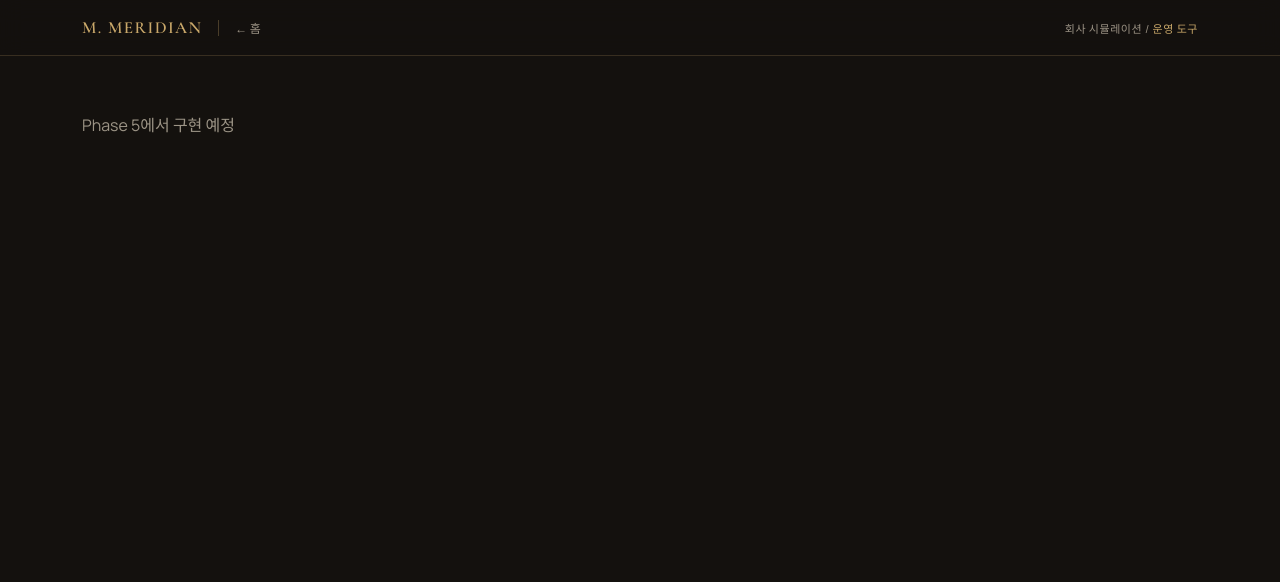
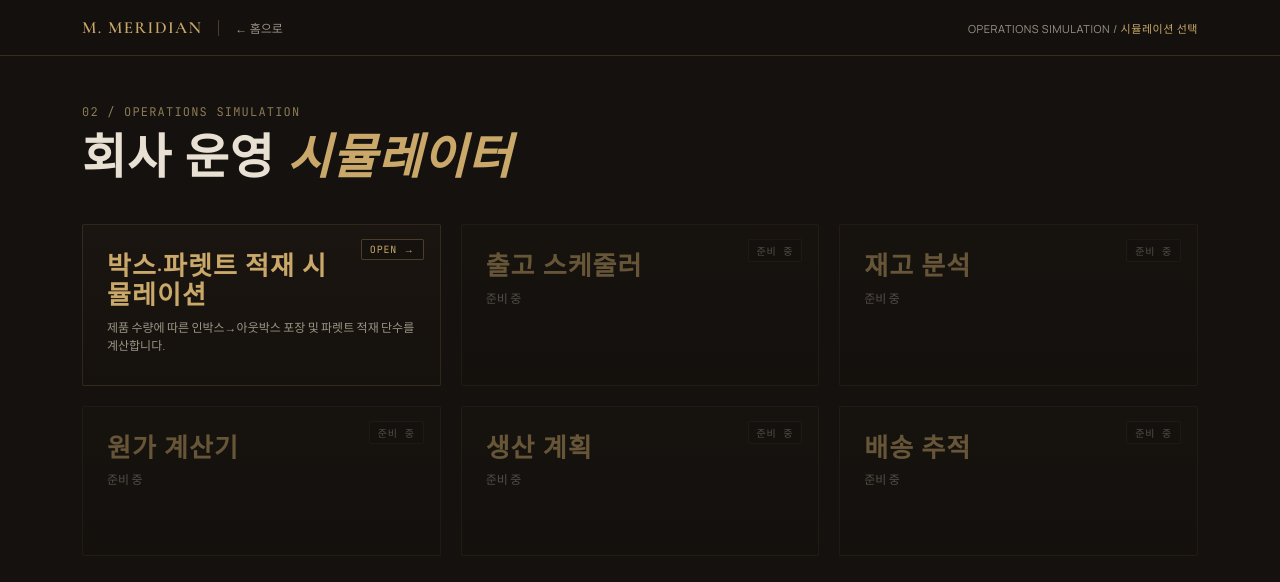
Before and after one commit to lvhh0x/lvhh, a Next.js app: page /company in a window 1280 px wide. Shown: the top 582 px of the page. Built offline with nearby package versions, Linux system fonts and the light colour scheme.

Commit message:
Phase 5 Step 1-C: 회사 시뮬레이션 목록 화면 (CompanyTile + /company 6타일 그리드)

```diff
--- a/app/company/page.tsx
+++ b/app/company/page.tsx
@@ -1,22 +1,86 @@
-// 회사 시뮬레이션 리스트 페이지
-// Phase 5 (FE-05, FE-06)에서 완성
+// FE-05 — 회사 시뮬레이션 선택 화면 (Server Component)
+// 그리드는 lib/company/tiles.ts(COMPANY_TILES) 단일 소스가 구동.
+import type { Metadata } from 'next';
+import { COMPANY_TILES } from '@/lib/company/tiles';
+import InnerHeader from '@/components/layout/InnerHeader';
+import CompanyTile from '@/components/company/CompanyTile';
 
-import InnerHeader from '@/components/layout/InnerHeader';
+export const metadata: Metadata = {
+  title: 'Operations Simulation — MERIDIAN',
+};
 
-export default function CompanyListPage() {
+export default async function CompanyPage() {
+  const tiles = COMPANY_TILES;
+
   return (
     <>
+      <style>{`
+        .sim-tile:hover { border-color: #C9A86A !important; }
+        .company-grid {
+          display: grid;
+          grid-template-columns: repeat(3, 1fr);
+          gap: 20px;
+        }
+        @media (max-width: 900px) {
+          .company-grid { grid-template-columns: repeat(2, 1fr); }
+        }
+        @media (max-width: 600px) {
+          .company-grid { grid-template-columns: 1fr; }
+        }
+      `}</style>
+
       <InnerHeader
-        backLabel="홈"
+        backLabel="홈으로"
         backHref="/"
-        crumbA="회사 시뮬레이션"
-        crumbB="운영 도구"
+        crumbA="OPERATIONS SIMULATION"
+        crumbB="시뮬레이션 선택"
       />
-      <main style={{ maxWidth: '1180px', margin: '0 auto', padding: '40px 32px' }}>
-        <p style={{ color: '#9C9486', fontFamily: 'var(--font-manrope), sans-serif' }}>
-          Phase 5에서 구현 예정
-        </p>
-      </main>
+
+      <div
+        style={{
+          maxWidth: '1180px',
+          margin: '0 auto',
+          padding: '48px 32px',
+        }}
+      >
+        {/* 페이지 타이틀 (FE-05 원본 헤더) */}
+        <div style={{ marginBottom: '40px' }}>
+          <div
+            style={{
+              fontFamily: 'var(--font-jetbrains-mono), monospace',
+              fontSize: '12px',
+              letterSpacing: '0.1em',
+              color: '#8c7a55',
+              marginBottom: '14px',
+            }}
+          >
+            02 / OPERATIONS SIMULATION
+          </div>
+          <h1
+            style={{
+              fontFamily: 'var(--font-cormorant), serif',
+              fontSize: '48px',
+              fontWeight: 600,
+              color: '#E8E0D2',
+              letterSpacing: '0.02em',
+              lineHeight: 1.05,
+              margin: 0,
+            }}
+          >
+            회사 운영{' '}
+            <span style={{ fontStyle: 'italic', color: '#C9A86A' }}>
+              시뮬레이터
+            </span>
+          </h1>
+        </div>
+
+        {/* 시뮬레이션 타일 그리드 */}
+        <div className="company-grid">
+          {tiles.map((tile) => (
+            <CompanyTile key={tile.id} tile={tile} />
+          ))}
+        </div>
+      </div>
     </>
   );
 }
--- /dev/null
+++ b/components/company/CompanyTile.tsx
@@ -0,0 +1,109 @@
+// 회사 시뮬레이션 타입 타일 (Server Component)
+// 주식 SimTile.tsx와 동일 패턴 — company 타입 참조 별도 복제.
+// active: 금색 hover 테두리 + next/link 이동 + 우상단 OPEN
+// coming-soon: dim + 클릭 불가(div) + 우상단 "준비 중" 뱃지
+import Link from 'next/link';
+import type { CompanyTileData } from '@/lib/company/tiles';
+
+interface Props {
+  tile: CompanyTileData;
+}
+
+export default function CompanyTile({ tile }: Props) {
+  const isActive = tile.status === 'active';
+
+  const body = (
+    <>
+      {/* 우상단 상태 뱃지 */}
+      <span
+        style={{
+          position: 'absolute',
+          top: '14px',
+          right: '16px',
+          fontFamily: 'var(--font-jetbrains-mono), monospace',
+          fontSize: '10px',
+          letterSpacing: '0.08em',
+          color: isActive ? '#C9A86A' : '#9C9486',
+          background: 'rgba(20,17,14,0.75)',
+          padding: '3px 8px',
+          borderRadius: '2px',
+          border: isActive
+            ? '1px solid rgba(201,168,106,0.3)'
+            : '1px solid rgba(201,168,106,0.12)',
+        }}
+      >
+        {isActive ? 'OPEN →' : '준비 중'}
+      </span>
+
+      {/* 타이틀 */}
+      <div
+        style={{
+          fontFamily: 'var(--font-cormorant), serif',
+          fontSize: '26px',
+          fontWeight: 600,
+          color: '#C9A86A',
+          letterSpacing: '0.04em',
+          lineHeight: 1.1,
+          marginBottom: '8px',
+          paddingRight: '64px',
+        }}
+      >
+        {tile.title}
+      </div>
+
+      {/* 설명 */}
+      <div
+        style={{
+          fontFamily: 'var(--font-manrope), sans-serif',
+          fontSize: '12px',
+          color: '#9C9486',
+          lineHeight: 1.5,
+        }}
+      >
+        {tile.description}
+      </div>
+    </>
+  );
+
+  // active — 클릭 가능한 Link (hover 테두리는 page.tsx의 .sim-tile:hover 규칙이 담당)
+  if (isActive && tile.href) {
+    return (
+      <Link
+        href={tile.href}
+        className="sim-tile"
+        style={{
+          display: 'block',
+          position: 'relative',
+          textDecoration: 'none',
+          background: 'linear-gradient(180deg,#1a1510,#15110d)',
+          border: '1px solid rgba(201,168,106,0.15)',
+          borderRadius: '2px',
+          padding: '28px 24px 30px',
+          minHeight: '150px',
+          cursor: 'pointer',
+          transition: 'border-color 0.2s',
+        }}
+      >
+        {body}
+      </Link>
+    );
+  }
+
+  // coming-soon — 클릭 불가 div, dim 처리
+  return (
+    <div
+      style={{
+        position: 'relative',
+        background: 'linear-gradient(180deg,#1a1510,#15110d)',
+        border: '1px solid rgba(201,168,106,0.15)',
+        borderRadius: '2px',
+        padding: '28px 24px 30px',
+        minHeight: '150px',
+        opacity: 0.45,
+        cursor: 'default',
+      }}
+    >
+      {body}
+    </div>
+  );
+}
```
